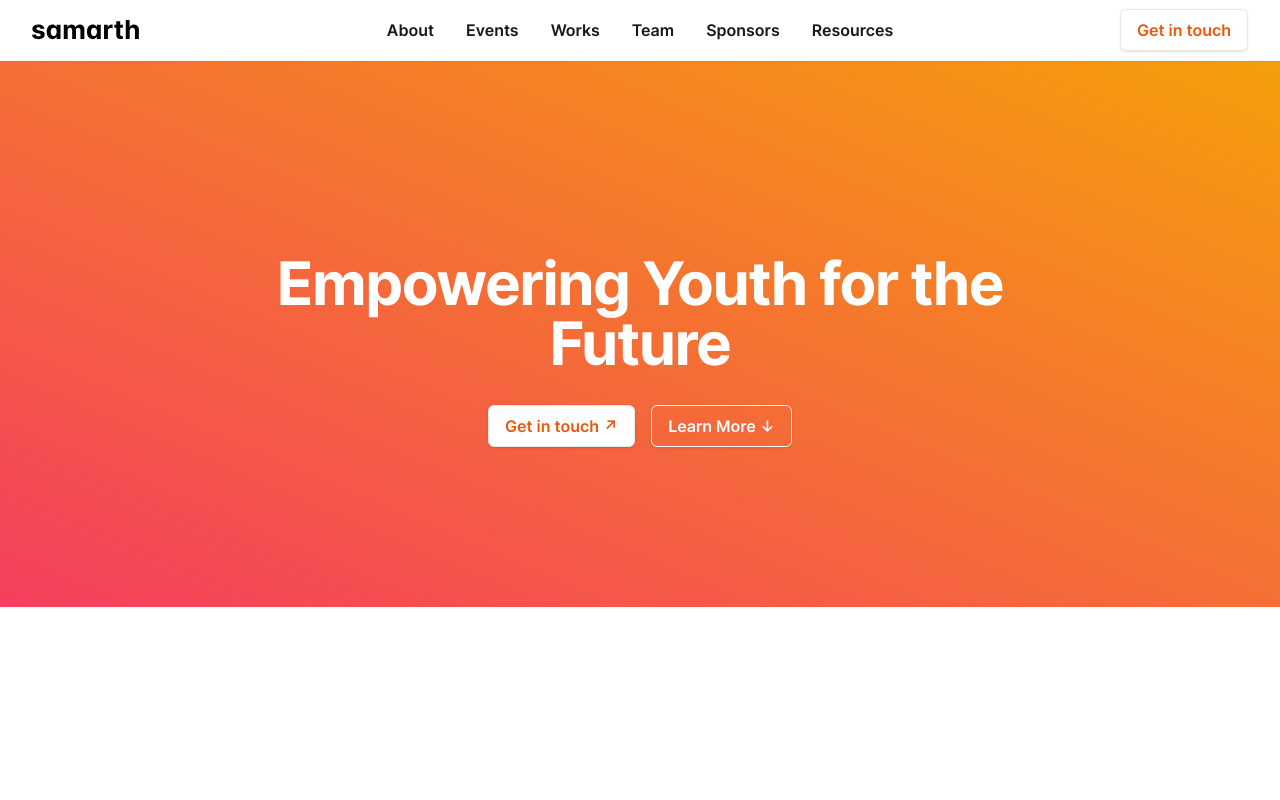
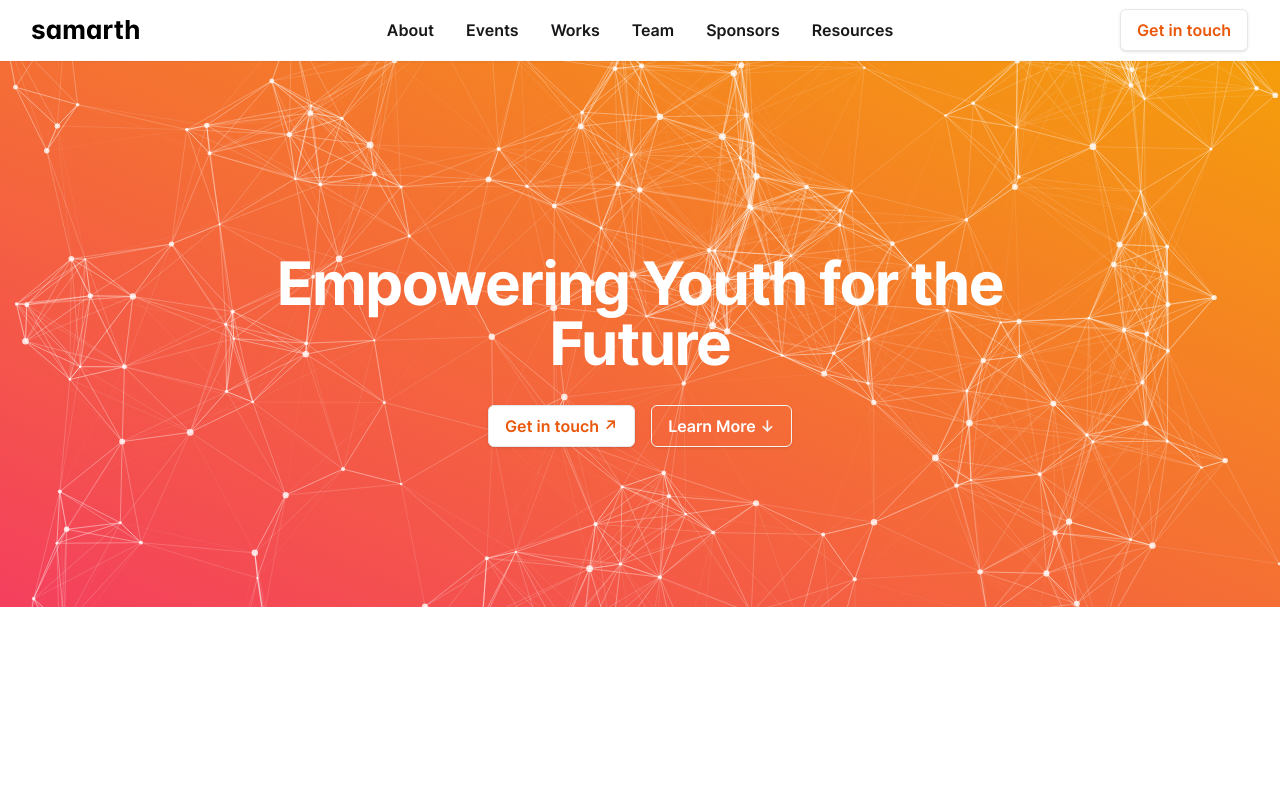
Before and after one commit to SamarthTMSL/website, a Next.js app: page / in a window 1280 px wide. Shown: the top 800 px of the page. Built offline with nearby package versions, Linux system fonts and the light colour scheme.

Commit message:
feat: add tsparticles

```diff
--- a/src/components/Hero.tsx
+++ b/src/components/Hero.tsx
@@ -1,11 +1,126 @@
 import Button from "@/components/Button";
 import { HeroProps } from "@/types/hero";
 import React from "react";
+import Particles from "react-tsparticles";
+import { loadFull } from "tsparticles";
+import { Engine } from "tsparticles-engine";
+
+const particlesOptions = {
+  //options
+  particles: {
+    number: {
+      value: 190,
+      density: {
+        enable: true,
+        value_area: 700,
+      },
+    },
+    color: {
+      value: "#ffffff",
+    },
+    shape: {
+      type: "circle",
+      stroke: {
+        width: 0,
+        color: "#000000",
+      },
+      polygon: {
+        nb_sides: 5,
+      },
+    },
+    opacity: {
+      value: 0.8,
+      random: false,
+      anim: {
+        enable: true,
+        speed: 0.2,
+        opacity_min: 0.8,
+        sync: true,
+      },
+    },
+    size: {
+      value: 3.5,
+      random: true,
+      anim: {
+        enable: false,
+        speed: 40,
+        size_min: 0.9,
+        sync: false,
+      },
+    },
+    line_linked: {
+      enable: true,
+      distance: 150,
+      color: "#ffffff",
+      opacity: 0.4,
+      width: 1,
+    },
+    move: {
+      enable: true,
+      speed: 2,
+      random: false,
+      straight: false,
+      bounce: false,
+      attract: {
+        enable: false,
+        rotateX: 600,
+        rotateY: 1200,
+      },
+    },
+  },
+  interactivity: {
+    events: {
+      onHover: {
+        enable: true,
+        mode: "grab",
+      },
+      onClick: {
+        enable: true,
+        mode: "push",
+      },
+      resize: true,
+    },
+    modes: {
+      grab: {
+        distance: 140,
+        line_linked: {
+          opacity: 1,
+        },
+      },
+      bubble: {
+        distance: 400,
+        size: 40,
+        duration: 2,
+        opacity: 8,
+        speed: 3,
+      },
+      repulse: {
+        distance: 200,
+        duration: 0.4,
+      },
+      push: {
+        particles_nb: 4,
+      },
+      remove: {
+        particles_nb: 2,
+      },
+    },
+  },
+  retinaDetect: true,
+};
 
 export default function Hero({ title, getInTouch }: HeroProps) {
+  const particlesInit = async (main: Engine) => {
+    await loadFull(main);
+  };
   return (
     <>
       <div className="relative bg-gradient-to-tr from-rose-500 to-amber-500 px-6 lg:px-8">
+        <Particles
+          className="absolute"
+          init={particlesInit}
+          options={particlesOptions}
+        />
         <div
           data-aos="fade-in"
           className="py-auto relative z-10 mx-auto h-screen max-w-3xl pt-28 sm:h-auto sm:pt-48 sm:pb-40 "
```
